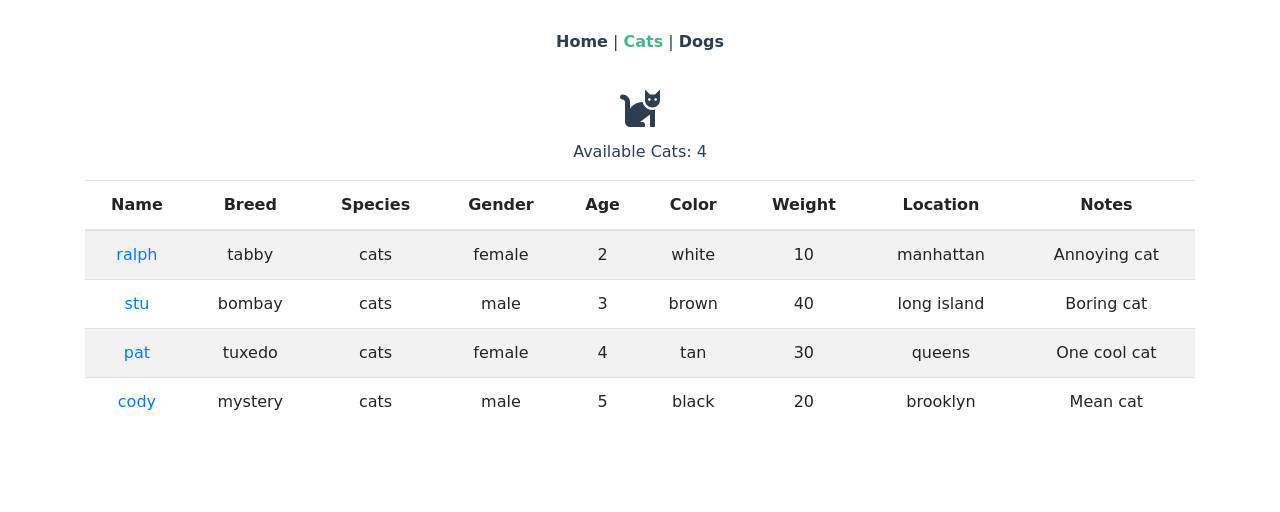
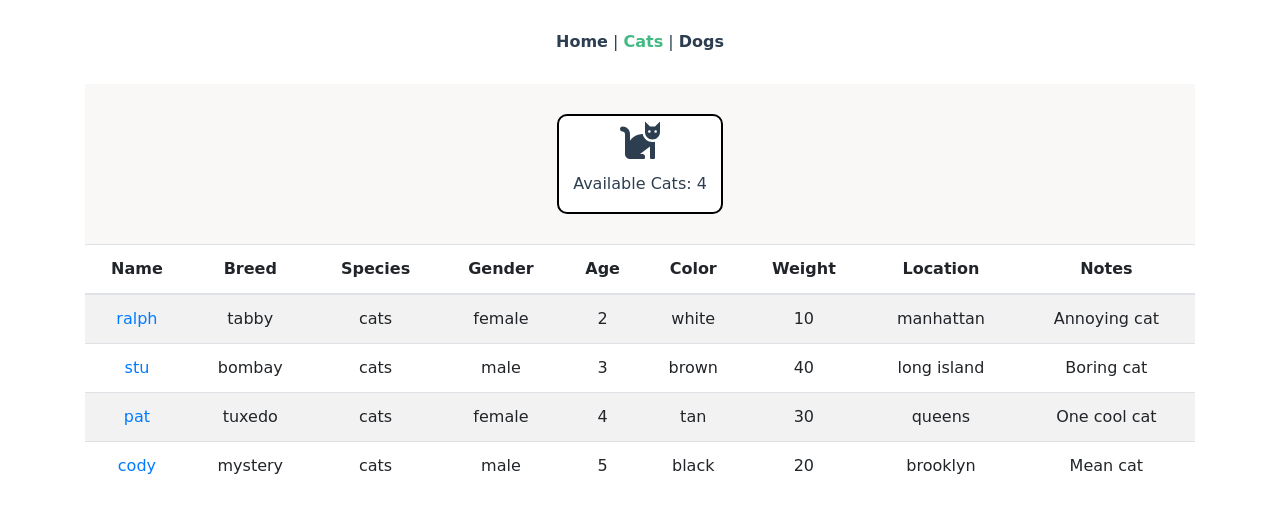
Before and after one commit to mczernyk/vueTest-pets, a Vue app: page /cats in a window 1280 px wide. Shown: the top 512 px of the page. Built offline with nearby package versions, Linux system fonts and the light colour scheme.

Commit message:
more styling

```diff
--- a/src/assets/index.css
+++ b/src/assets/index.css
@@ -52,6 +52,7 @@
   justify-content: space-evenly;
   padding: 20px;
   margin-bottom: 40px;
+  box-shadow: 5px 7px;
 }
 
 .pet-left {
@@ -80,3 +81,27 @@
   justify-content: space-between;
   align-items: baseline;
 }
+
+/* species chart */
+
+.pets {
+  display: flex;
+  flex-direction: column;
+  justify-content: space-between;
+  align-items: center;
+}
+
+.pets-header {
+  display: flex;
+  flex-direction: column;
+  align-items: center;
+  width: 100%;
+  background-color: #faf8f6;
+}
+.pets-img {
+  background-color: white;
+  border-radius: 10px;
+  border: 2px black solid;
+  margin: 30px;
+  width: 15%
+}
--- a/src/views/Cats.vue
+++ b/src/views/Cats.vue
@@ -1,8 +1,11 @@
 <template>
   <div class="pets">
-    <h1><font-awesome-icon icon="cat"/></h1>
-    <p>Available Cats: {{ getAllCats }}</p>
-
+    <div class="pets-header">
+      <div class="pets-img">
+        <h1><font-awesome-icon icon="cat"/></h1>
+        <p>Available Cats: {{ getAllCats }}</p>
+      </div>
+    </div>
     <b-table striped hover :items="cats">
       <template v-slot:cell(name)="data">
         <!-- `data.value` is the value after formatted by the Formatter -->
--- a/src/views/Dogs.vue
+++ b/src/views/Dogs.vue
@@ -1,8 +1,11 @@
 <template>
   <div class="pets">
-    <h1><font-awesome-icon icon="dog"/></h1>
-    <p>Available Dogs: {{ getAllDogs }}</p>
-
+    <div class="pets-header">
+      <div class="pets-img">
+        <h1><font-awesome-icon icon="dog"/></h1>
+        <p>Available Dogs: {{ getAllDogs }}</p>
+      </div>
+    </div>
     <b-table striped hover :items="dogs">
       <template v-slot:cell(name)="data">
         <!-- `data.value` is the value after formatted by the Formatter -->
```
